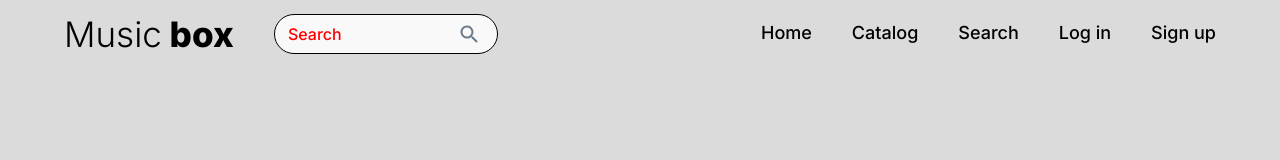
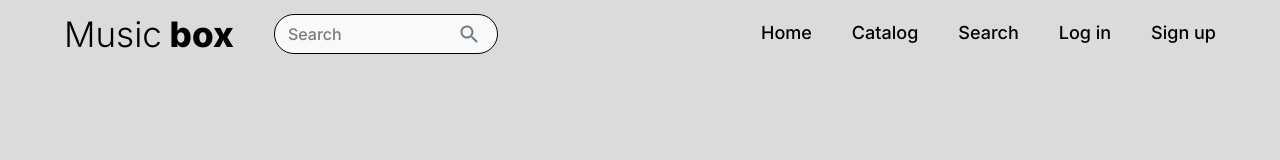
Before and after one commit to eprikhodko/music-box, a React (Create React App) app: page / in a window 1280 px wide. Shown: the top 160 px of the page. Built offline with nearby package versions, Linux system fonts and the light colour scheme.

Commit message:
Make search input outline transparent on focus

```diff
--- a/src/components/Search.js
+++ b/src/components/Search.js
@@ -1,4 +1,4 @@
-// import { useState } from "react"
+import { useState } from "react"
 import styled from "styled-components"
 
 import { ReactComponent as SearchIcon } from "../icons/search_24px.svg"
@@ -7,7 +7,6 @@ const Container = styled.div`
   display: flex;
   align-items: center;
   justify-content: space-between;
-  /* padding: 5px; */
   height: 40px;
   width: 224px;
   border: 1px solid #000;
@@ -22,74 +21,53 @@ const Container = styled.div`
 const TextInput = styled.input`
   /* flex: 1 0; */
   min-width: 50px;
-  /* min-height: 25px; */
   font-size: 1.6rem;
   background-color: transparent;
-  /* padding-left: 1em; */
-  /* padding: 0.7em 0; */
   margin-left: 0.7em;
   border: 0;
   font-family: inherit;
   &:focus {
-    outline: none;
+    outline: 3px solid transparent;
   }
   &::placeholder {
+    /* add "opacity: 1;" rule because firefox will render input placeholder semi-transparent */
+    opacity: 1;
     color: rgba(0, 0, 0, 0.5);
-    color: red;
-    /* font-size: 1.6rem; */
-
+    font-size: 1.6rem;
     font-weight: 500;
-    /* padding: 5em 0 5em 1em; */
   }
 `
 
 const Icon = styled.div`
-  /* padding-right: 1em; */
-  /* min-height: 50px; */
-  /* margin-right: 3em; */
   display: flex;
   margin-right: 1em;
 `
 
-// const Icon = styled.div`
-//   /* flex: 0 0; */
-// `
+function Search() {
+  const [searchQuery, setSearchQuery] = useState("")
 
-function Search() {
-  //   const [searchQuery, setSearchQuery] = useState("")
+  const handleChange = (event) => {
+    setSearchQuery(event.target.value)
+  }
 
-  //   const handleChange = (event) => {
-  //     setSearchQuery(event.target.value)
-  //   }
+  const handleSearchSubmit = (event) => {
+    event.preventDefault()
+    console.log("search submitted")
+  }
 
-  //   const handleSearchSubmit = (event) => {
-  //     event.preventDefault()
-  //     console.log("search submitted")
-  //   }
-
-  //   console.log(searchQuery)
+  console.log(searchQuery)
 
   return (
     <Container>
-      <TextInput placeholder="Search" />
+      <TextInput
+        placeholder="Search"
+        value={searchQuery}
+        onChange={handleChange}
+      />
       <Icon>
-        <SearchIcon />
+        <SearchIcon onClick={handleSearchSubmit} />
       </Icon>
     </Container>
-
-    // <SearchForm onSubmit={handleSearchSubmit}>
-    //   {/* <label htmlFor="search input"> */}
-    //   {/* Search */}
-    //   <SearchInput
-    //     type="text"
-    //     placeholder="Search"
-    //     // value={searchQuery}
-    //     // onChange={handleChange}
-    //   />
-    //   <IconSearch />
-    //   {/* </label> */}
-    //   <input type="submit" value="Submit" />
-    // </SearchForm>
   )
 }
 
--- a/src/globalStyles.js
+++ b/src/globalStyles.js
@@ -16,7 +16,7 @@ const GlobalStyle = createGlobalStyle`
     This way we can use 1em as 10px. If we'll specify the font-size of body and set it to 1.6rem, (which is 16px),
     1em will become 16px */
     font-size: 1.6rem;
-    color: rgba(0, 0, 0, 0.7);
+    /* color: rgba(0, 0, 0, 0.7); */
     font-weight: 500;
     line-height: 1.6;
 
```
